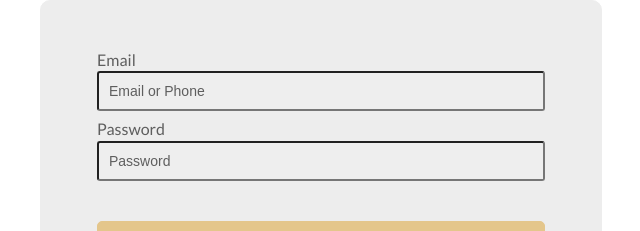
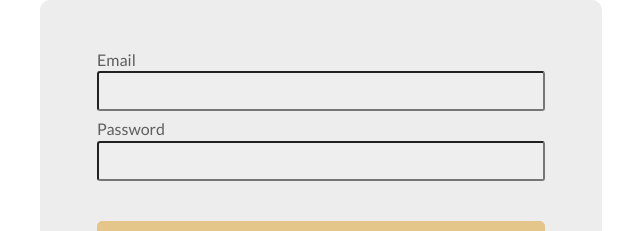
Before and after one commit to mateuszbaszaraba/matmeble-react, a React (Create React App) app: page /admin/login in a window 1280 px wide. Shown: the part 160-391 px from the top of the page, without its empty margins (319-959 px from the left). Built offline with nearby package versions, Linux system fonts and the light colour scheme.

Commit message:
Created useInput hook and updated loginUser function in AuthContext

```diff
--- a/src/components/layout/AdminLoginForm/AdminLoginForm.tsx
+++ b/src/components/layout/AdminLoginForm/AdminLoginForm.tsx
@@ -7,29 +7,70 @@ import {
   AdminSubmitButton,
 } from './AdminLoginForm.styled';
 import AuthContext from '../../../context/AuthContext';
+import useInput from '../../../hooks/useInput';
 
 const AdminLoginForm = (): JSX.Element => {
   let { loginUser } = useContext(AuthContext);
 
+  const {
+    value: emailValue,
+    isValid: emailIsValid,
+    hasError: emailHasError,
+    valueChangeHandler: emailChangeHandler,
+    inputBlurHandler: emailBlurHandler,
+    reset: resetEmail,
+  } = useInput((value) => value.includes('@'));
+
+  const {
+    value: passwordValue,
+    isValid: passwordIsValid,
+    hasError: passwordHasError,
+    valueChangeHandler: passwordChangeHandler,
+    inputBlurHandler: passwordBlurHandler,
+    reset: resetPassword,
+  } = useInput((value) => value.length > 6);
+
+  let formIsValid = false;
+
+  if (emailIsValid && passwordIsValid) {
+    formIsValid = true;
+  }
+
+  const submitHandler = (event: any) => {
+    event.preventDefault();
+
+    if (!formIsValid) {
+      return;
+    }
+
+    resetEmail();
+    resetPassword();
+    loginUser(emailValue, passwordValue);
+  };
+
   return (
     <AdminLoginFormStyled>
-      <AdminForm onSubmit={loginUser}>
-        <AdminLabel htmlFor='username'>Email</AdminLabel>
+      <AdminForm onSubmit={submitHandler}>
+        <AdminLabel htmlFor='email'>Email</AdminLabel>
         <AdminInput
-          name='email'
           type='text'
-          placeholder='Email or Phone'
-          id='username'
+          id='email'
+          value={emailValue}
+          onChange={emailChangeHandler}
+          onBlur={emailBlurHandler}
         />
+        {emailHasError && <p>Invalid email</p>}
 
         <AdminLabel htmlFor='password'>Password</AdminLabel>
         <AdminInput
-          name='password'
           type='password'
-          placeholder='Password'
           id='password'
+          value={passwordValue}
+          onChange={passwordChangeHandler}
+          onBlur={passwordBlurHandler}
         />
-        <AdminSubmitButton>Log In</AdminSubmitButton>
+        {passwordHasError && <p>Password must has more than 5 characters</p>}
+        <AdminSubmitButton disabled={!formIsValid}>Log In</AdminSubmitButton>
       </AdminForm>
     </AdminLoginFormStyled>
   );
--- a/src/context/AuthContext.tsx
+++ b/src/context/AuthContext.tsx
@@ -4,17 +4,12 @@ import axios from 'axios';
 import { Endpoints } from '../services/constants';
 import { useNavigate } from 'react-router-dom';
 import jwtDecode from 'jwt-decode';
-import {
-  Tokens,
-  User,
-  AuthContextTypes,
-  CustomFormElements,
-} from '../services/types';
+import { Tokens, User, AuthContextTypes } from '../services/types';
 
 const AuthContextDefaultState = {
   user: null,
   tokens: null,
-  loginUser: async (event: React.FormEvent<CustomFormElements>) => {},
+  loginUser: async (email: string, password: string) => {},
   logOut: () => {},
 };
 
@@ -62,16 +57,17 @@ export const AuthProvider = (): JSX.Element => {
     });
   };
 
-  const loginUser = async (event: React.FormEvent<CustomFormElements>) => {
-    event.preventDefault();
+  const loginUser = async (email: string, password: string) => {
     setLoading(true);
     await axios
       .post(Endpoints.login, {
-        email: event.currentTarget.elements.email.value,
-        password: event.currentTarget.elements.password.value,
+        email: email,
+        password: password,
       })
       .then((response) => {
-        if (response.status === 200) {
+        if (response.status !== 200) {
+          throw new Error(response.status.toString());
+        } else {
           setAuthUser(response.data);
           setLoading(false);
         }
@@ -79,8 +75,9 @@ export const AuthProvider = (): JSX.Element => {
       .then(() => {
         navigate('/admin/dashboard');
       })
-      .catch(function (error) {
+      .catch((error) => {
         console.log(error);
+        setLoading(false);
       });
   };
 
--- /dev/null
+++ b/src/hooks/useInput.tsx
@@ -0,0 +1,33 @@
+import { useState } from 'react';
+
+const useInput = (validateValue: (value: string) => {}) => {
+  const [enteredValue, setEnteredValue] = useState('');
+  const [isTouched, setIsTouched] = useState(false);
+
+  const valueIsValid = validateValue(enteredValue);
+  const hasError = !valueIsValid && isTouched;
+
+  const valueChangeHandler = (event: any) => {
+    setEnteredValue(event.target.value);
+  };
+
+  const inputBlurHandler = () => {
+    setIsTouched(true);
+  };
+
+  const reset = () => {
+    setEnteredValue('');
+    setIsTouched(false);
+  };
+
+  return {
+    value: enteredValue,
+    isValid: valueIsValid,
+    hasError,
+    valueChangeHandler,
+    inputBlurHandler,
+    reset,
+  };
+};
+
+export default useInput;
```
Also changed, not shown: src/services/types.ts (+1 -12 lines).
